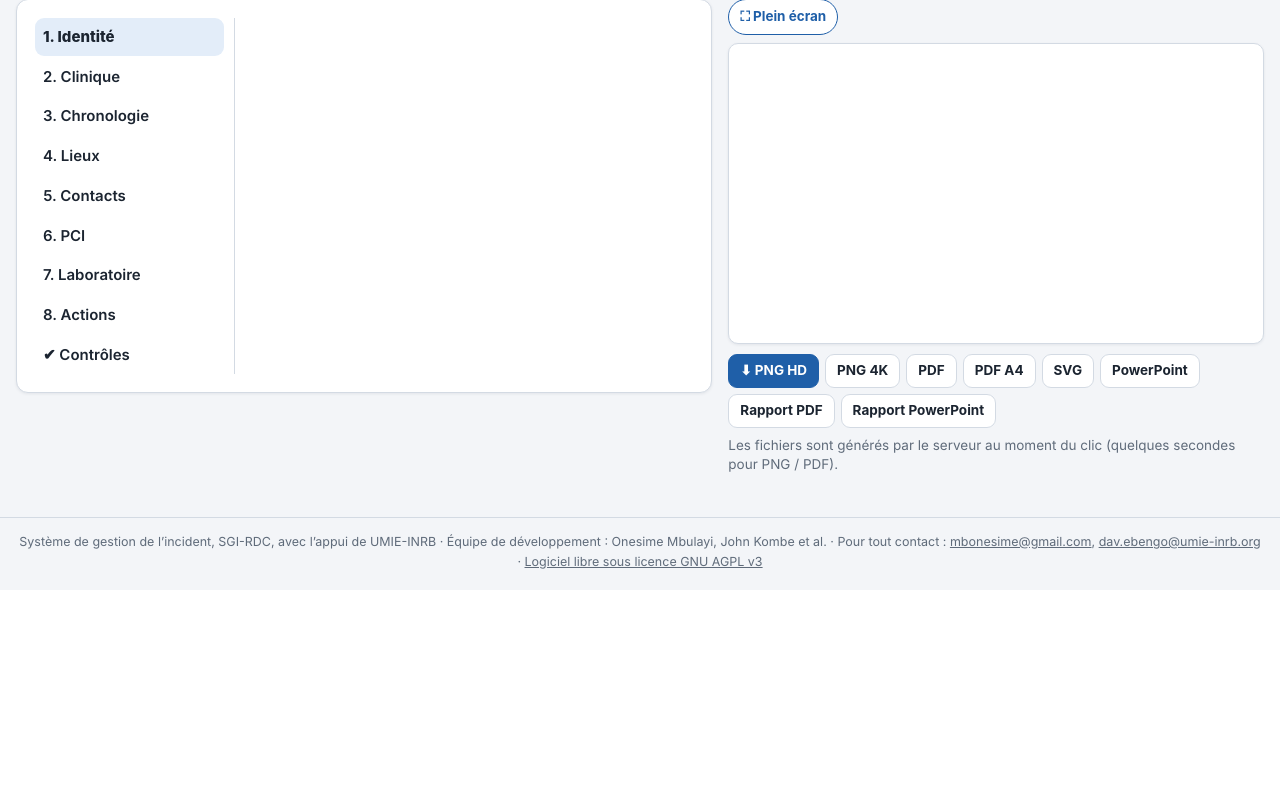
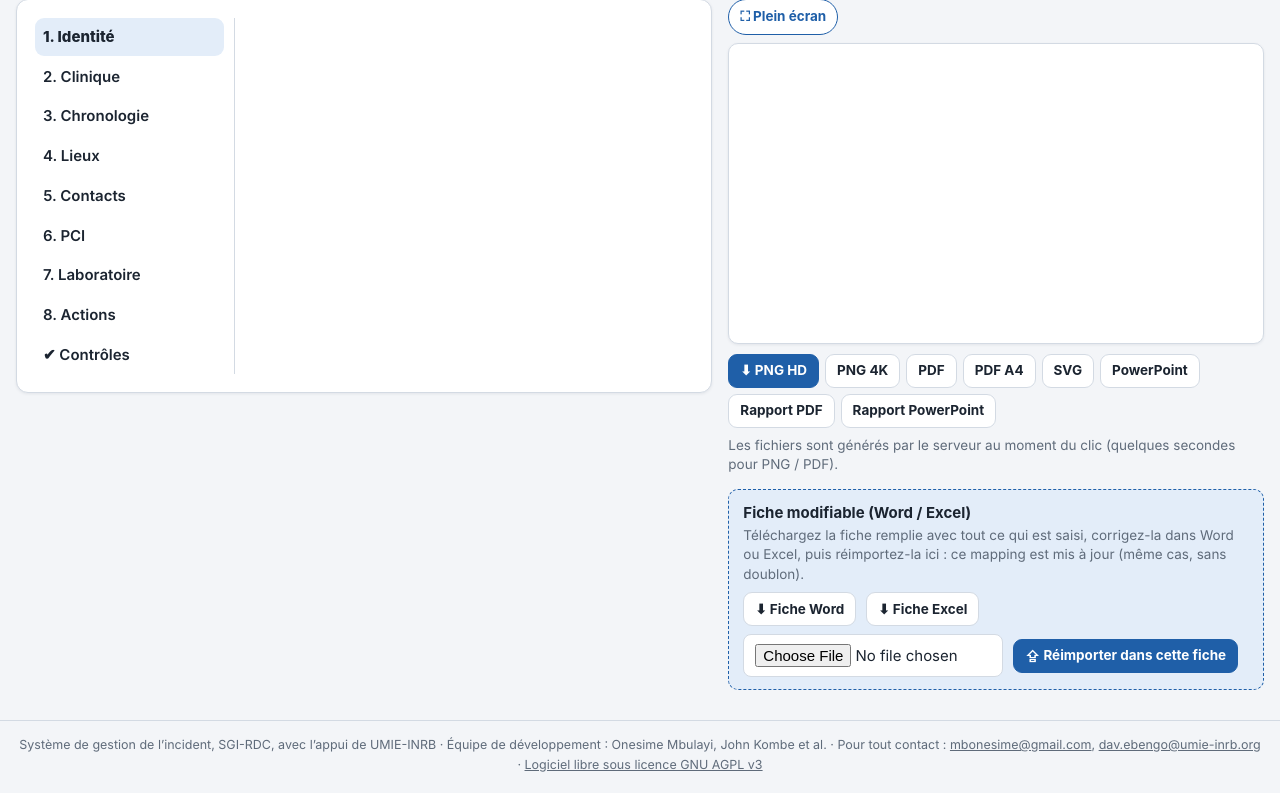
Before and after one commit to Onesime243/mapping-epi, a Flask app: template web/templates/editor.html in a window 1280 px wide. Shown: the part 255-1048 px from the top of the page. Before the commit the page ends 824 px from the top, so only its background shows below. Run offline with Flask 3, Linux system fonts and the light colour scheme; the template is opened without the code that fills it, so the values that code supplies are empty; some web fonts are replaced.

Commit message:
Modèles Word/Excel à jour ; fiche Word/Excel pré-remplie et réimport dans la même fiche
- Champs ajoutés aux modèles (Excel, Word, PowerPoint) et à l'import : début de l'anneau, séquençage,
  contacts vaccinés, adresse du site PCI, pilier / blocage / preuve / validé par des actions
- Fiche : boutons « Fiche Word » et « Fiche Excel » (pré-remplies), « Réimporter dans cette fiche »
  (même ID, même compte, état précédent gardé dans l'historique des versions)

Co-Authored-By: Claude Opus 5.5 <noreply@anthropic.com>

```diff
--- a/core/storage.py
+++ b/core/storage.py
@@ -314,6 +314,7 @@ _CASE_FIELDS = [
     ("phase_dds", "Phase des premiers signes"), ("date_contact_source", "Date du dernier contact avec le cas source"),
     ("date_notification", "Date de notification"), ("vaccine", "Vacciné"), ("date_vaccination", "Date de vaccination"),
     ("agent_sante", "Agent de santé (PPL)"), ("agent_sante_structure", "Catégorie et structure de l'agent de santé"),
+    ("date_debut_anneau", "Début de la vaccination de l'anneau"), ("sequencage", "Séquençage"),
 ]
 # anciens libellés de la feuille « Cas » encore acceptés à l'import
 CASE_ALIAS = {"Issue": "issue"}
@@ -335,15 +336,17 @@ SHEETS = {
     "Contacts": (ContactGroup, [
         ("categorie", "Catégorie"), ("lien", "Lien avec le cas"), ("nombre", "Nombre (? si inconnu)"),
         ("libelle_nombre", "Libellé"), ("suivis", "Suivis"), ("risque", "Risque"), ("lieu", "Lieu de contact"),
-        ("dernier_contact", "Dernier contact")]),
+        ("dernier_contact", "Dernier contact"), ("vaccines", "Vaccinés (? si inconnu)")]),
     "PCI": (IPCSite, [
-        ("site", "Site"), ("statut", "Statut"), ("date", "Date"), ("equipe", "Équipe"), ("produit", "Produit")]),
+        ("site", "Site"), ("statut", "Statut"), ("date", "Date"), ("equipe", "Équipe"), ("produit", "Produit"),
+        ("adresse", "Adresse du site")]),
     "Laboratoire": (LabSample, [
         ("type", "Échantillon"), ("laboratoire", "Nom laboratoire"), ("prelevement", "Prélèvement"),
         ("envoi", "Envoi"), ("reception", "Réception"), ("resultat_le", "Résultat le"), ("resultat", "Résultat")]),
     "Actions": (Action, [
         ("texte", "Action"), ("priorite", "Priorité"), ("responsable", "Responsable"),
-        ("echeance", "Échéance"), ("statut", "Statut")]),
+        ("echeance", "Échéance"), ("statut", "Statut"), ("pilier", "Pilier"), ("obstacle", "Blocage / obstacle"),
+        ("preuve", "Preuve de réalisation"), ("valide_par", "Validé par")]),
 }
 # colonnes qui font exister une ligne (les autres seules (risque, type, statut, oui/non) ne suffisent pas)
 ESSENTIEL = {
--- a/web/server.py
+++ b/web/server.py
@@ -1127,6 +1127,80 @@ def create_app(store: storage.Store | None = None) -> Flask:
                                # traductions du formulaire (editor.js : T("…")) ; vide en français
                                i18n_fiche=(LGF.dictionnaire() if LGF.actuelle() == "en" else {}))
 
+    # ----------------------------------- fiche modifiable : Word / Excel pré-remplis, puis réimport dans la même fiche
+    def _nom_fiche(c: Case, ext: str) -> str:
+        return re.sub(r"[^A-Za-z0-9_-]+", "_", f"Fiche_{c.code_cas or 'cas'}").strip("_") + ext
+
+    @app.route("/cas/<cid>/fiche.xlsx")
+    @login_required
+    def fiche_excel(cid):
+        c = get_case(cid)
+        out = data_dir() / "exports" / f"{secrets.token_hex(6)}.xlsx"
+        out.parent.mkdir(parents=True, exist_ok=True)
+        storage.export_excel(c, out)
+        return _send_and_delete(out, _nom_fiche(c, ".xlsx"))
+
+    @app.route("/cas/<cid>/fiche.docx")
+    @login_required
+    def fiche_word(cid):
+        from core import modele_narratif
+        c = get_case(cid)
+        out = data_dir() / "exports" / f"{secrets.token_hex(6)}.docx"
+        out.parent.mkdir(parents=True, exist_ok=True)
+        modele_narratif.generer_docx(out, c)
+        return _send_and_delete(out, _nom_fiche(c, ".docx"))
+
+    @app.route("/cas/<cid>/reimporter", methods=["POST"])
+    @login_required
+    def reimporter(cid):
+        """Fichier Word / Excel corrigé (téléchargé depuis cette fiche) : met à jour la même fiche (même ID, même compte)."""
+        c = get_case(cid, edit=True)
+        f = request.files.get("fichier")
+        if not f or not f.filename:
+            flash(tr("Choisissez le fichier Word ou Excel corrigé."), "err")
+            return redirect(url_for("editor", cid=cid))
+        nom = f.filename.lower()
+        tmp = data_dir() / "exports" / f"reimport_{secrets.token_hex(4)}{Path(nom).suffix}"
+        tmp.parent.mkdir(parents=True, exist_ok=True)
+        f.save(str(tmp))
+        try:
+            if nom.endswith(".xlsx"):
+                try:
+                    new = storage.import_excel(tmp, base=c)
+                except storage.ExcelImportError as exc:
+                    new = exc.case
+            elif nom.endswith((".docx", ".pptx")):
+                from core import modele_narratif
+                lu = modele_narratif.lire_modele(tmp)
+                if lu is None:
+                    flash(tr("Ce fichier n'est pas une fiche Mapping Épi : utilisez le fichier téléchargé depuis cette fiche."), "err")
+                    return redirect(url_for("editor", cid=cid))
+                new = lu.case
+            else:
+                flash(tr("Format non reconnu : fichier Word (.docx) ou Excel (.xlsx) attendu."), "err")
+                return redirect(url_for("editor", cid=cid))
+        except Exception as exc:
+            flash(trf("Fichier illisible : {e}", e=exc), "err")
+            return redirect(url_for("editor", cid=cid))
+        finally:
+            tmp.unlink(missing_ok=True)
+        new.id, new.entrainement = c.id, c.entrainement
+        pyr = pyramide.get()
+        new.province, new.zs, new.aire_sante = pyr.canonical(new.province, new.zs, new.aire_sante)
+        manque = OBL.manquants(new)
+        officielle = app.store.load(cid)
+        if manque:
+            app.store.save_brouillon(new, g.case_owner or g.user.username)
+            flash(tr("Fichier réimporté, gardé en brouillon : complétez") + " " + ", ".join(manque) + ".", "err")
+        else:
+            if officielle is not None:          # l'état d'avant reste dans l'historique des versions
+                app.store.save(officielle, version=True, auteur=g.user.username, commentaire="Avant réimport")
+            app.store.save(new, version=True, auteur=g.user.username, commentaire=f"Réimport {f.filename}"[:200],
+                           owner=None if officielle is not None else (g.case_owner or g.user.username))
+            flash(trf("Fiche mise à jour à partir de « {f} ». L'état précédent reste dans l'historique des versions.",
+                      f=f.filename), "ok")
+        return redirect(url_for("editor", cid=cid))
+
     @app.route("/cas/<cid>/supprimer", methods=["POST"])
     @login_required
     def delete_case(cid):
--- a/web/static/app.css
+++ b/web/static/app.css
@@ -555,3 +555,7 @@ table.surv td { vertical-align: top; }
 .preview.plein .frame { flex: 1; aspect-ratio: auto; border-radius: 6px; background: #111A26; border: 0; box-shadow: none; }
 .preview.plein .dl, .preview.plein > .hint { display: none; }
 body.apercu-plein { overflow: hidden; }
+
+/* fiche modifiable (Word / Excel) et réimport */
+.fiche-modif { margin-top: 14px; padding: 12px 14px; border: 1px dashed var(--accent); border-radius: 10px; background: var(--accent-soft); }
+.preview.plein .fiche-modif { display: none; }
--- a/web/templates/editor.html
+++ b/web/templates/editor.html
@@ -94,6 +94,24 @@
       <a class="btn small" data-fmt="json" data-any="1">JSON</a>{% endif %}
     </div>
     <p class="hint" style="margin-top:8px">{{ t("Les fichiers sont générés par le serveur au moment du clic (quelques secondes pour PNG / PDF).") }}</p>
+    {% if not droits.partenaire %}
+    <div class="fiche-modif">
+      <b>{{ t("Fiche modifiable (Word / Excel)") }}</b>
+      <p class="hint" style="margin:2px 0 8px">{{ t("Téléchargez la fiche remplie avec tout ce qui est saisi, corrigez-la dans Word ou Excel, puis réimportez-la ici : ce mapping est mis à jour (même cas, sans doublon).") }}</p>
+      <div class="row">
+        <a class="btn small" href="{{ url_for('fiche_word', cid=case.id) }}">⬇ {{ t("Fiche Word") }}</a>
+        <a class="btn small" href="{{ url_for('fiche_excel', cid=case.id) }}">⬇ {{ t("Fiche Excel") }}</a>
+      </div>
+      {% if not readonly %}
+      <form class="row" method="post" action="{{ url_for('reimporter', cid=case.id) }}" enctype="multipart/form-data" style="margin-top:8px"
+            onsubmit="return confirm({{ t('Remplacer le contenu de cette fiche par celui du fichier ? L’état actuel reste dans l’historique des versions.')|tojson|forceescape }})">
+        <input type="hidden" name="csrf" value="{{ csrf }}">
+        <input type="file" name="fichier" accept=".docx,.xlsx" required style="max-width:260px">
+        <button class="btn small primary">⇪ {{ t("Réimporter dans cette fiche") }}</button>
+      </form>
+      {% endif %}
+    </div>
+    {% endif %}
   </section>
 </div>
 <div class="toast" id="toast"></div>
```
Also changed, not shown: config/en/fiche.py (+13 -0 lines), core/excel_model.py (+13 -3 lines), tests/test_web.py (+38 -0 lines).
